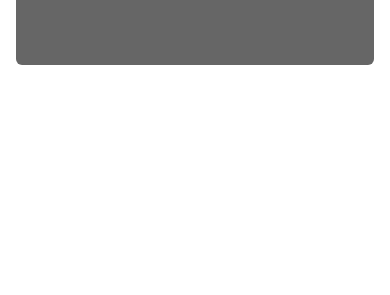
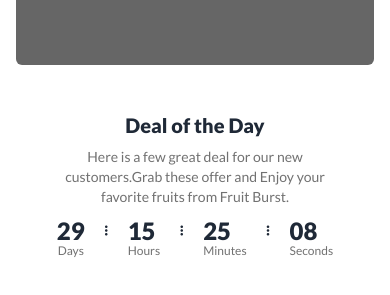
Before and after one commit to rahinur22/fruit-burst, a plain HTML site: page index.html in a window 390 px wide. Shown: the part 231-526 px from the top of the page. Drawn offline with nearby package versions, Linux system fonts and the light colour scheme; grey boxes are pictures that could not be loaded.

Commit message:
Responsive - Deal of the Day part

```diff
--- a/index.html
+++ b/index.html
@@ -31,6 +31,7 @@
                     colors: {
                         clifford: '#da373d',
                         'bg-primary': '#F85559',
+                        'para-color': '#12121299',
                     }
                 }
             }
@@ -49,7 +50,7 @@
 
 <body class="flex flex-col justify-center items-center font-lato">
 
-    <header class="w-11/12 mb-52">
+    <header class="w-11/12 mb-10 lg:mb-52">
 
         <!-- Nav Bar -->
 
@@ -263,7 +264,7 @@
 
         <!-- Fruits Overlay Part -->
 
-        <div class="hidden justify-center">
+        <div class="hidden lg:flex lg:justify-center">
 
             <div class="flex justify-evenly bg-white border-2 rounded-lg w-3/4 absolute pt-5 pb-5 -mt-24">
 
@@ -298,19 +299,23 @@
 
     </header>
 
-    <main class="w-11/12 hidden">
+    <main class="w-11/12">
 
         <!-- Deal Of The Day Section -->
 
         <section>
 
-            <div class="flex justify-between mb-10">
+            <div class="flex flex-col items-center lg:flex-row lg:justify-between mb-10">
 
-                <div class="space-y-4">
+                <div class="flex flex-col space-y-2 mb-3 md:space-y-4 md:mb-4 lg:space-y-6 lg:mb-0">
 
-                    <h1 class="text-5xl font-extrabold font-lato">Deal of the Day</h1>
+                    <h1 class="text-xl text-center md:text-3xl lg:text-5xl lg:text-start font-extrabold">Deal of the Day</h1>
 
-                    <p class="text-base text-[#12121299] font-lato w-2/3">Here is a few great deal for our new
+                    <p class=
+                    "text-sm w-72 text-center
+                    md:text-base md:w-96 md:text-center
+                    lg:text-xl lg:w-2/3 lg:text-start
+                    text-para-color">Here is a few great deal for our new
                         customers.Grab these offer and Enjoy your favorite fruits from Fruit Burst.</p>
 
                 </div>
@@ -320,37 +325,50 @@
                     <div class="grid grid-flow-col gap-5 text-center auto-cols-max">
 
                         <div class="flex flex-col">
-                            <span class="countdown font-mono text-5xl">
+                            <span class="countdown text-2xl md:text-4xl lg:text-5xl font-extrabold">
                                 <span style="--value:29;"></span>
                             </span>
-                            days
+                            <span class="text-xs md:text-sm lg:text-base text-para-color font-medium">
+                            Days</span>
                         </div>
 
-                        <i class="fa-solid fa-ellipsis-vertical mt-4"></i>
+                        <i class="fa-solid fa-ellipsis-vertical
+                        mt-1 text-xs
+                        md:mt-2 md:text-sm
+                        lg:mt-3 lg:text-base"></i>
 
                         <div class="flex flex-col">
-                            <span class="countdown font-mono text-5xl">
+                            <span class="countdown text-2xl md:text-4xl lg:text-5xl font-extrabold">
                                 <span style="--value:15;"></span>
                             </span>
-                            hours
+                            <span class="text-xs md:text-sm lg:text-base text-para-color font-medium">
+                            Hours</span>
                         </div>
 
-                        <i class="fa-solid fa-ellipsis-vertical mt-4"></i>
+                        <i class="fa-solid fa-ellipsis-vertical
+                        mt-1 text-xs
+                        md:mt-2 md:text-sm
+                        lg:mt-3 lg:text-base"></i>
 
                         <div class="flex flex-col">
-                            <span class="countdown font-mono text-5xl">
+                            <span class="countdown text-2xl md:text-4xl lg:text-5xl font-extrabold">
                                 <span style="--value:25;"></span>
                             </span>
-                            min
+                            <span class="text-xs md:text-sm lg:text-base text-para-color font-medium">
+                            Minutes</span>
                         </div>
 
-                        <i class="fa-solid fa-ellipsis-vertical mt-4"></i>
+                        <i class="fa-solid fa-ellipsis-vertical
+                        mt-1 text-xs
+                        md:mt-2 md:text-sm
+                        lg:mt-3 lg:text-base"></i>
 
                         <div class="flex flex-col">
-                            <span class="countdown font-mono text-5xl">
+                            <span class="countdown text-2xl md:text-4xl lg:text-5xl font-extrabold">
                                 <span style="--value:08;"></span>
                             </span>
-                            sec
+                            <span class="text-xs md:text-sm lg:text-base text-para-color font-medium">
+                            Seconds</span>
                         </div>
 
                     </div>
@@ -363,7 +381,7 @@
 
         <!-- Fruit Details With Modal Section -->
 
-        <section>
+        <section class="hidden">
 
             <div class="mb-14">
 
@@ -669,7 +687,7 @@
 
         <!-- Meet Our team members part -->
 
-        <section>
+        <section class="hidden">
 
             <div class="relative w-full mb-16">
 
@@ -792,7 +810,7 @@
 
         <!-- Why Choose Us  Part -->
 
-        <section>
+        <section class="hidden">
 
             <div class="mb-24">
 
```
